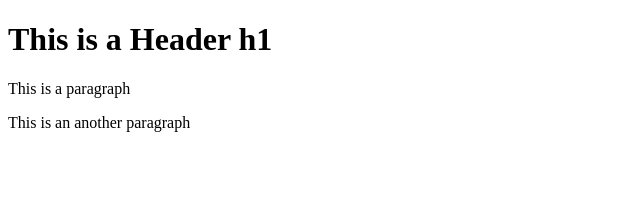
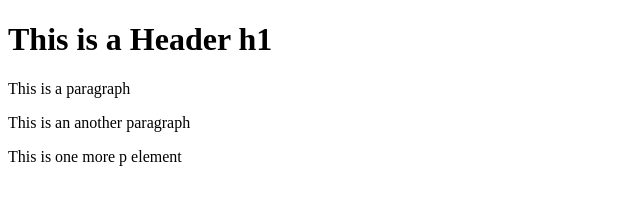
Before and after one commit to balasaraswathy-kalaivanan/git-test, a plain HTML site: page index.html in a window 1280 px wide. Shown: the whole page, without its empty margins (0-640 px from the left). Drawn offline with Linux system fonts and the light colour scheme.

Commit message:
Third Commit

```diff
--- a/index.html
+++ b/index.html
@@ -4,5 +4,6 @@
         <h1> This is a Header h1 </h1>
         <p> This is a paragraph </p>
         <p> This is an another paragraph </p>
+        <p> This is one more p element </p>
     </body>
 </html>
```
